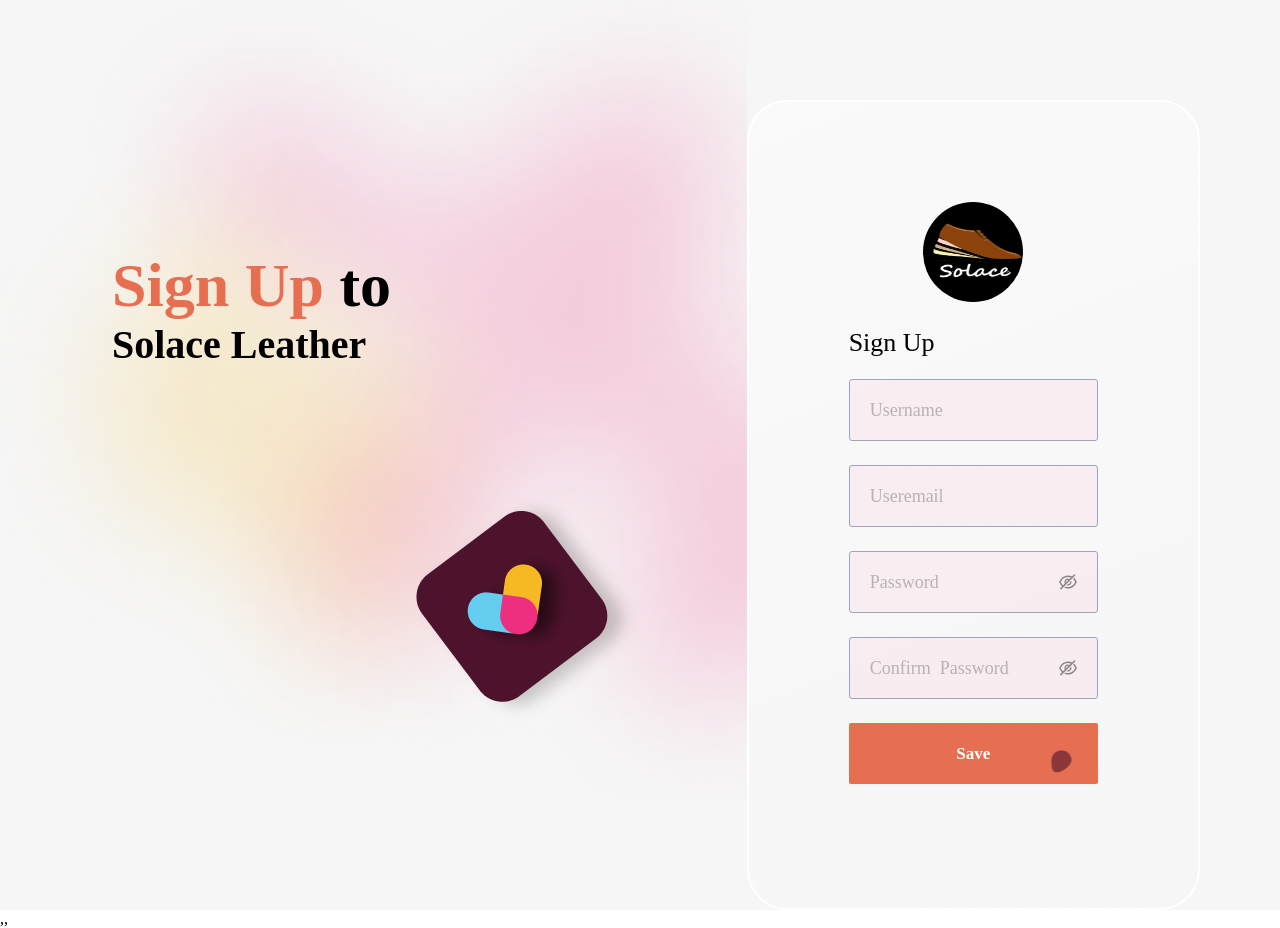
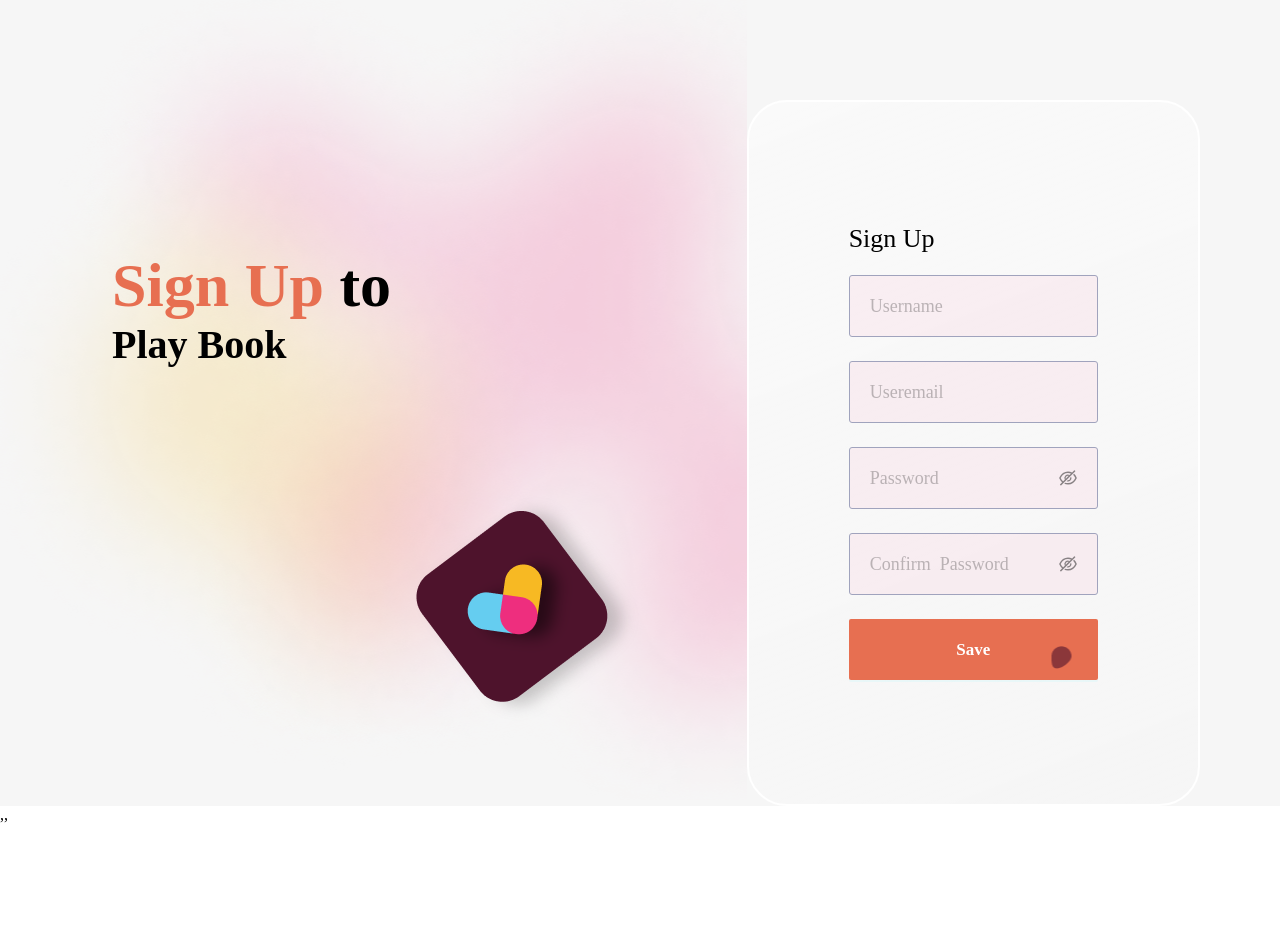
Before and after one commit to Zahir-Abbas-developer/playbook, a React (Create React App) app: page /sign-up in a window 1280 px wide. After the commit the page ends 824 px from the top, so only its background shows below. Built offline with nearby package versions, Linux system fonts and the light colour scheme.

Commit message:
Added Default files

```diff
--- a/public/index.html
+++ b/public/index.html
@@ -25,7 +25,7 @@
       work correctly both with client-side routing and a non-root public URL.
       Learn how to configure a non-root public URL by running `npm run build`.
     -->
-    <title>Solace Leather</title>
+    <title>Play Book</title>
   </head>
   <body>
     <noscript>You need to enable JavaScript to run this app.</noscript>
--- a/src/App.tsx
+++ b/src/App.tsx
@@ -14,7 +14,7 @@
       <ErrorBoundary FallbackComponent={ErrorFallback}>
         <div className="App">
           <Helmet>
-            <title>Solace Leather</title>
+            <title>Play Book</title>
             <meta name="description" content="Your website description" />
             {/* Other common meta tags */}
           </Helmet>
--- a/src/components/Authentication/Login.tsx
+++ b/src/components/Authentication/Login.tsx
@@ -211,7 +211,7 @@
                 </span>
                 <span > to</span>
               </h1>
-              <h3 className="heading-3" >Solace Leather</h3>
+              <h3 className="heading-3" >Play Book</h3>
             </div>
             {/* <div>
               <p className="p-tag-description-1">If you don't have an account register</p>
@@ -234,11 +234,7 @@
         <Col xs={24} sm={24} lg={12} xl={10}>
           <div className="right-outer-div">
             <div className="img-div" style={{ textAlign: "center" }}>
-              <img
-                src={CareLibraryIcon}
-                alt="care-library-icon"
-                style={{ width: "100px", height: "100px", borderRadius: "50%" }}
-              />
+
             </div>
             <div>
               <h2 className="Sign-in-heading">Sign In</h2>
@@ -292,7 +288,7 @@
                   </Button>
                   <div style={{ textAlign: "end", margin: "10px 0px 20px 0px" }}>
                     <Link to="/sign-up" className="forgot-password-style">
-                      New to Solace Leather? <span style={{ textDecoration: "revert" }}>Sign Up</span>
+                      New to Play Book? <span style={{ textDecoration: "revert" }}>Sign Up</span>
                     </Link>
                   </div>
                 </Form.Item>
@@ -310,13 +306,7 @@
         <Col xs={24} sm={24} lg={12} xl={10}>
           <div className="right-outer-div">
             <div className="img-div" style={{ textAlign: "center" }}>
-              <img
-                src={CareLibraryIcon}
-                alt="care-library-icon"
-                width={90}
-                height={90}
-                style={{ borderRadius: "50%" }}
-              />
+
             </div>
             <div>
               <h2 className="Sign-in-heading">Change Passwod</h2>
@@ -398,13 +388,7 @@
         <Col xs={24} sm={24} lg={12} xl={10}>
           <div className="right-outer-div">
             <div className="img-div" style={{ textAlign: "center" }}>
-              <img
-                src={CareLibraryIcon}
-                alt="care-library-icon"
-                width={100}
-                height={100}
-                style={{ borderRadius: "50%" }}
-              />
+
             </div>
             <div>
               <h2 className="Sign-in-heading" style={{ textDecoration: "revert" }}>Sign Up</h2>
@@ -499,13 +483,7 @@
         <Col xs={24} sm={24} lg={12} xl={10}>
           <div className="right-outer-div">
             <div className="img-div" style={{ textAlign: "center" }}>
-              <img
-                src={CareLibraryIcon}
-                alt="care-library-icon"
-                width={100}
-                height={100}
-                style={{ borderRadius: "50%" }}
-              />
+
             </div>
             <div>
               <h2 className="Sign-in-heading" style={{ textDecoration: "revert" }}>Forget Password</h2>
@@ -549,13 +527,7 @@
         <Col xs={24} sm={24} lg={12} xl={10}>
           <div className="right-outer-div">
             <div className="img-div" style={{ textAlign: "center" }}>
-              <img
-                src={CareLibraryIcon}
-                alt="care-library-icon"
-                width={100}
-                height={100}
-                style={{ borderRadius: "50%" }}
-              />
+
             </div>
             <div>
               <h2 className="Sign-in-heading">New Password</h2>
--- a/src/components/Authentication/ResetPassword.tsx
+++ b/src/components/Authentication/ResetPassword.tsx
@@ -135,7 +135,7 @@
                 <span className="pink-color">Reset Password</span>
                 <span> to</span>
               </h1>
-              <h3 className="heading-3">Solace Leather</h3>
+              <h3 className="heading-3">Play Book</h3>
             </div>
             <div className="demo-wrap">
               <div className="demo-content">
--- a/src/components/Footer/Footer.tsx
+++ b/src/components/Footer/Footer.tsx
@@ -74,7 +74,7 @@
         </Col>
         <Col xs={24} md={8}>
       <div style={{textAlign:"center"}}>
-      <p style={{color:"#fff" ,fontWeight:"700"}}>  © SOLACE LEATHER </p>
+      <p style={{color:"#fff" ,fontWeight:"700"}}>  © Play Book </p>
       </div>
 
         </Col>
--- a/src/components/Setting/SettingKeyInfo/BussinessDetials/BussinessDetials.tsx
+++ b/src/components/Setting/SettingKeyInfo/BussinessDetials/BussinessDetials.tsx
@@ -44,7 +44,7 @@
         <Row gutter={14} className="dateTime">
           <Col xs={24} md={12} lg={10}>
             <Form.Item name="BusinessName" rules={[{ required: false, message: "Required field" }]} label={"Business Name"} className="mb-10">
-              <Input className="input-field" placeholder="Solace Leather" />
+              <Input className="input-field" placeholder="Play Book" />
             </Form.Item>
           </Col>
           <Col xs={24} md={12} lg={10}>
```
